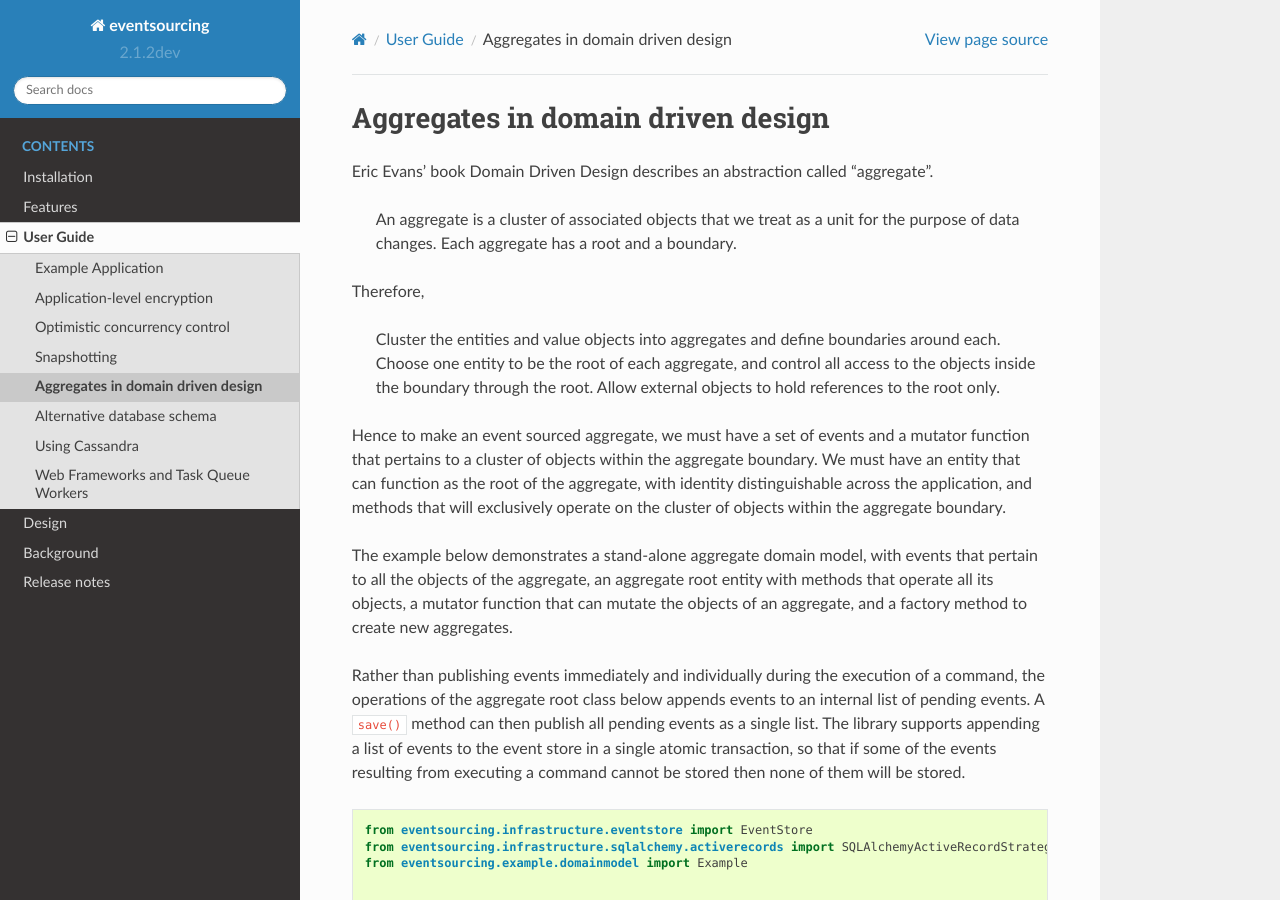
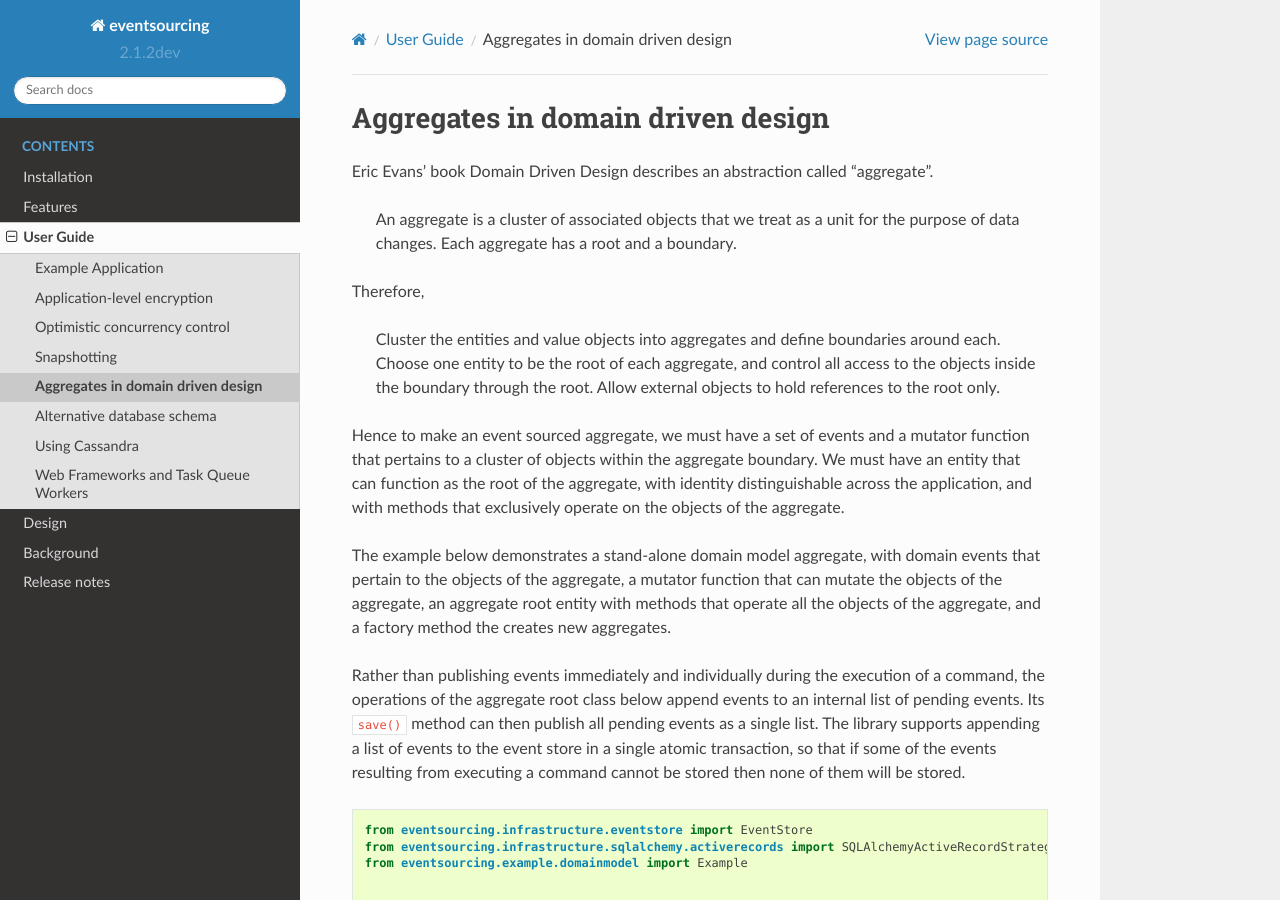
Before and after one commit to pyeventsourcing/eventsourcing, a Sphinx documentation site: the page built from docs/topics/user_guide/aggregates.rst, in a window 1280 px wide and 900 px high. Built offline with Sphinx 7.4.7 and the Read the Docs theme 2.0.0, drawn with Linux system fonts in a browser that asks for light colours.

Commit message:
Edited copy some more.

```diff
--- a/docs/topics/user_guide/aggregates.rst
+++ b/docs/topics/user_guide/aggregates.rst
@@ -21,20 +21,21 @@ Therefore,
 Hence to make an event sourced aggregate, we must have a set of events and a
 mutator function that pertains to a cluster of objects within the aggregate
 boundary. We must have an entity that can function as the root of the aggregate,
-with identity distinguishable across the application, and methods that will
-exclusively operate on the cluster of objects within the aggregate boundary.
+with identity distinguishable across the application, and with methods that
+exclusively operate on the objects of the aggregate.
 
-The example below demonstrates a stand-alone aggregate domain model, with events
-that pertain to all the objects of the aggregate, an aggregate root entity with
-methods that operate all its objects, a mutator function that can mutate the
-objects of an aggregate, and a factory method to create new aggregates.
+The example below demonstrates a stand-alone domain model aggregate, with domain
+events that pertain to the objects of the aggregate, a mutator function that can
+mutate the objects of the aggregate, an aggregate root entity with methods that
+operate all the objects of the aggregate, and a factory method the creates new
+aggregates.
 
 Rather than publishing events immediately and individually during the execution
-of a command, the operations of the aggregate root class below appends events to
-an internal list of pending events. A ``save()`` method can then publish all pending
-events as a single list. The library supports appending a list of events to the event
-store in a single atomic transaction, so that if some of the events resulting from
-executing a command cannot be stored then none of them will be stored.
+of a command, the operations of the aggregate root class below append events to
+an internal list of pending events. Its ``save()`` method can then publish all
+pending events as a single list. The library supports appending a list of events
+to the event store in a single atomic transaction, so that if some of the events
+resulting from executing a command cannot be stored then none of them will be stored.
 
 .. code:: python
 
```
